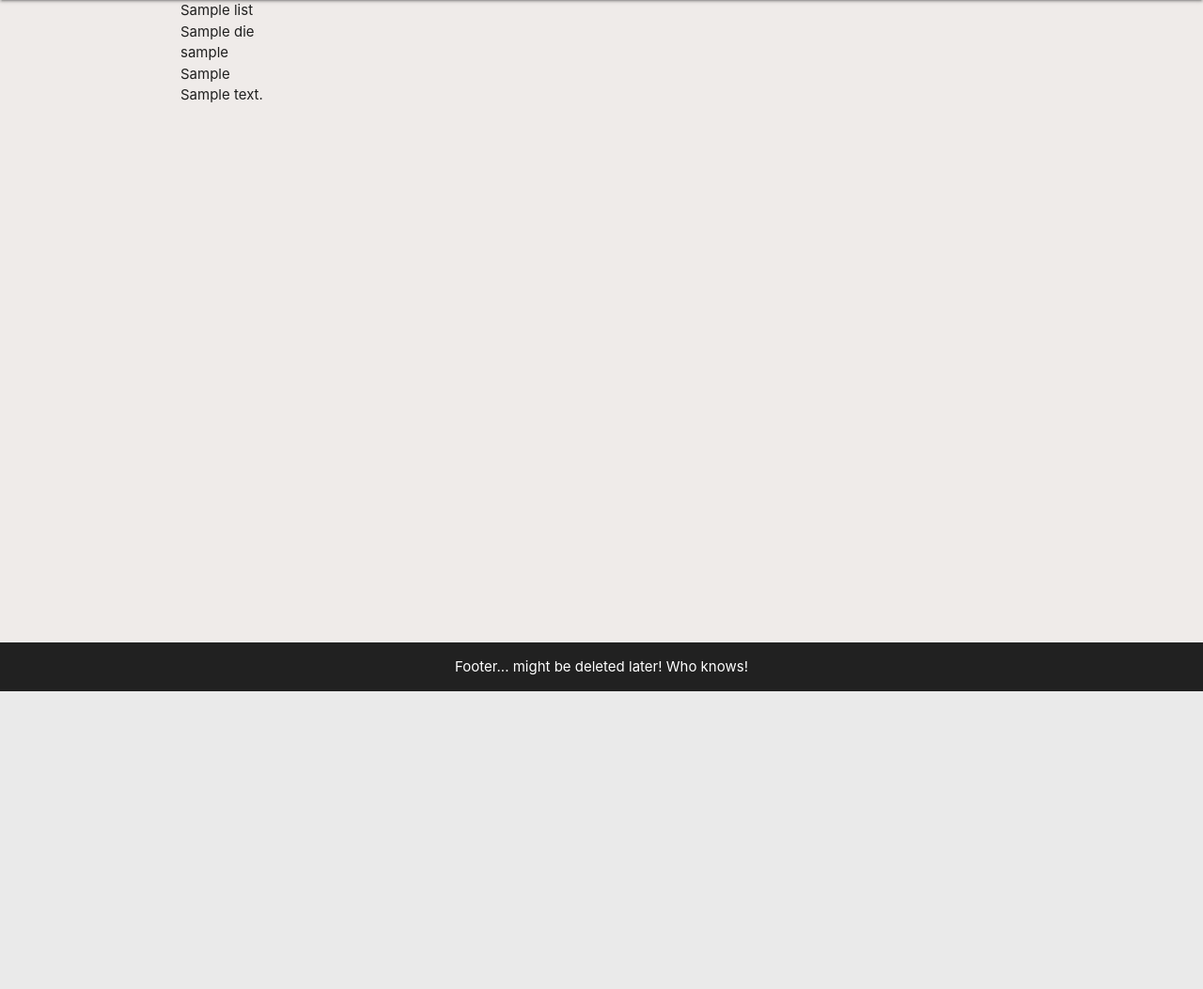
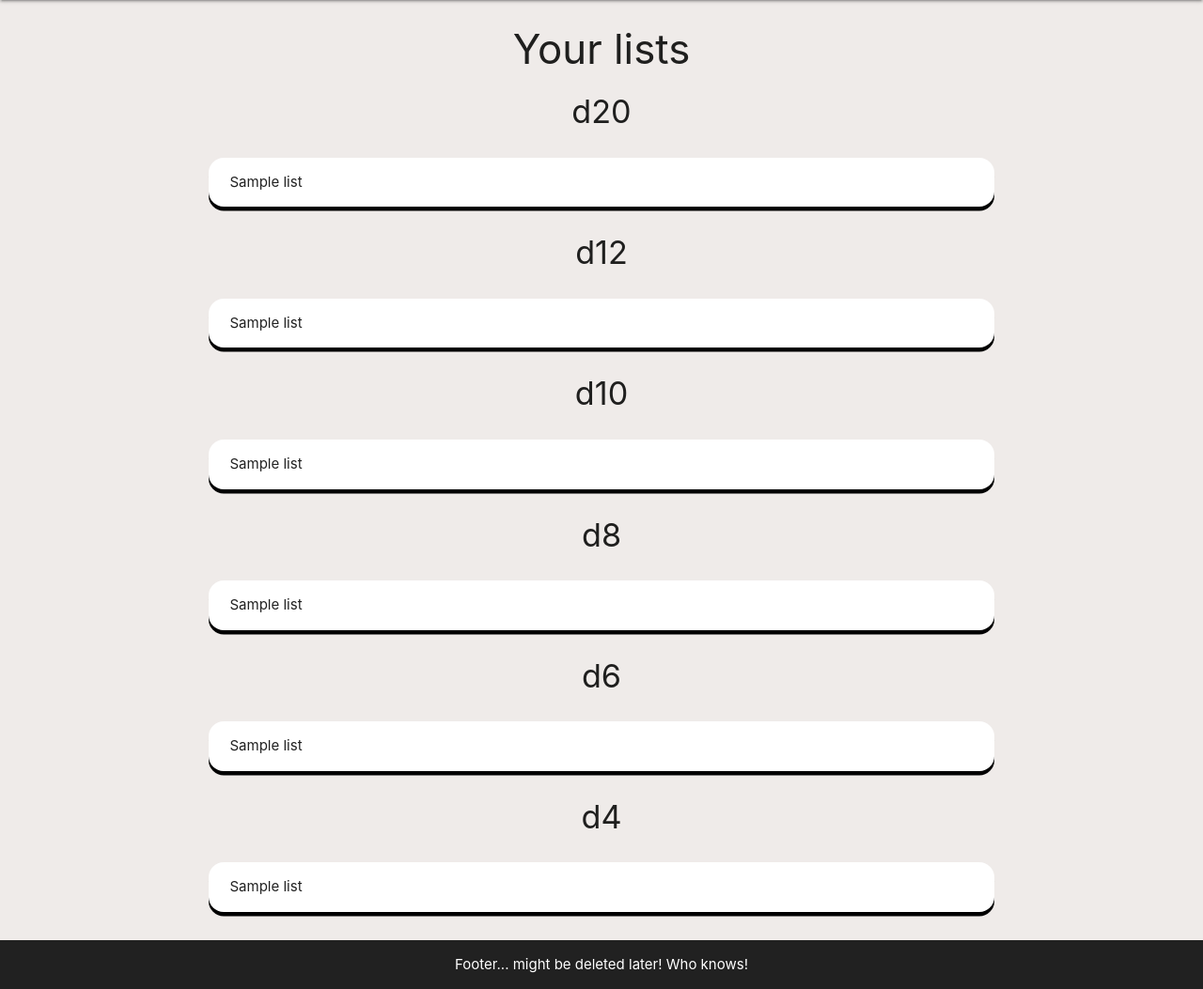
Before and after one commit to Shirral/Roll4, a Flask app: page / in a window 1280 px wide. Shown: the part 64-1117 px from the top of the page at 94% size. Before the commit the page ends 800 px from the top, so only its background shows below. Run offline with Flask 3, Linux system fonts and the light colour scheme; tables that the repository leaves empty hold one stand-in row (values such as "Sample post"); a database or web service that is not in the repository returns one stand-in record (values such as "Sample title").

Commit message:
Update the way lists are displayed on lists.html
Display just the names of the lists in cards, sorted by the die they correspond to. Only show a collection of lists for a particular die if at least one list for the said die exists in the database.

```diff
--- a/roll4app/routes.py
+++ b/roll4app/routes.py
@@ -6,11 +6,17 @@ from roll4app.models import Users
 @app.route("/")
 @app.route("/list_view")
 def list_view():
-    lists = mongo.db.Lists.find()
+    d20 = list(mongo.db.Lists.find({"Die": 20}))
+    d12 = list(mongo.db.Lists.find({"Die": 12}))
+    d10 = list(mongo.db.Lists.find({"Die": 10}))
+    d8 = list(mongo.db.Lists.find({"Die": 8}))
+    d6 = list(mongo.db.Lists.find({"Die": 6}))
+    d4 = list(mongo.db.Lists.find({"Die": 4}))
+
     if "currentuser" in session:
-        return render_template("lists.html", lists=lists, sessioncookie = True)
+        return render_template("lists.html", sessioncookie = True, d20=d20, d12=d12, d10=d10, d8=d8, d6=d6, d4=d4)
     else:
-        return render_template("lists.html", lists=lists, sessioncookie = False)
+        return render_template("lists.html", sessioncookie = False, d20=d20, d12=d12, d10=d10, d8=d8, d6=d6, d4=d4)
 
 @app.route("/userprofile", defaults={"username": None}, methods=["GET", "POST"])
 @app.route("/userprofile/", defaults={"username": None}, methods=["GET", "POST"])
--- a/roll4app/static/css/style.css
+++ b/roll4app/static/css/style.css
@@ -1,7 +1,3 @@
-h3 {
-    color: green;
-}
-
 body {
     display: flex;
     min-height: 100vh;
@@ -25,6 +21,26 @@ img {
 
 .page-footer {
     padding: 0;
+}
+
+
+/* cars style borrowed from https://css-tricks.com/block-links-the-search-for-a-perfect-solution/ and edited */
+.cardimport {
+    background: white;
+    border-radius: 16px;
+    padding: 1rem 1.5rem;
+    box-shadow: 0 0.3rem #000;
+    box-sizing: border-box;
+    display: flex;
+    flex-direction: column;
+    justify-content: space-between;
+    cursor: pointer;
+    transition: 0.2s;
+    margin: 30px;
+
+    &:hover {
+        transform: translateY(-10px);
+    }
 }
 
 .itemnum {
--- a/roll4app/templates/lists.html
+++ b/roll4app/templates/lists.html
@@ -2,13 +2,61 @@
 {% block title %}Your lists{% endblock %}
 
 {% block content %}
-    {% for list in lists %}
 
-        {{list.ListName}}<br>
-        {{list.Die}}<br>
-        {{list.UserName}}<br>
-        {{list.ListItems}}<br>
-        {{list.ListItemNotes}}<br>
+    <h3 class="center"> Your lists </h3>
 
-    {% endfor %}
+    {% if d20 | length > 0 %}
+        <h4 class="center">d20</h4>
+        {% for list in d20 %}
+            <div class="cardimport">
+                {{ list.ListName }}<br>
+            </div>
+        {% endfor %}
+    {% endif %}
+
+    {% if d12 | length > 0 %}
+        <h4 class="center">d12</h4>
+        {% for list in d12 %}
+            <div class="cardimport">
+                {{ list.ListName }}<br>
+            </div>
+        {% endfor %}
+    {% endif %}
+
+    {% if d10 | length > 0 %}
+        <h4 class="center">d10</h4>
+        {% for list in d10 %}
+            <div class="cardimport">
+                {{ list.ListName }}<br>
+            </div>
+        {% endfor %}
+    {% endif %}
+
+    {% if d8 | length > 0 %}
+        <h4 class="center">d8</h4>
+        {% for list in d8 %}
+            <div class="cardimport">
+                {{ list.ListName }}<br>
+            </div>
+        {% endfor %}
+    {% endif %}
+
+    {% if d6 | length > 0 %}
+        <h4 class="center">d6</h4>
+        {% for list in d6 %}
+            <div class="cardimport">
+                {{ list.ListName }}<br>
+            </div>
+        {% endfor %}
+    {% endif %}
+
+    {% if d4 | length > 0 %}
+        <h4 class="center">d4</h4>
+        {% for list in d4 %}
+            <div class="cardimport">
+                {{ list.ListName }}<br>
+            </div>
+        {% endfor %}
+    {% endif %}
+
 {% endblock %}
```
